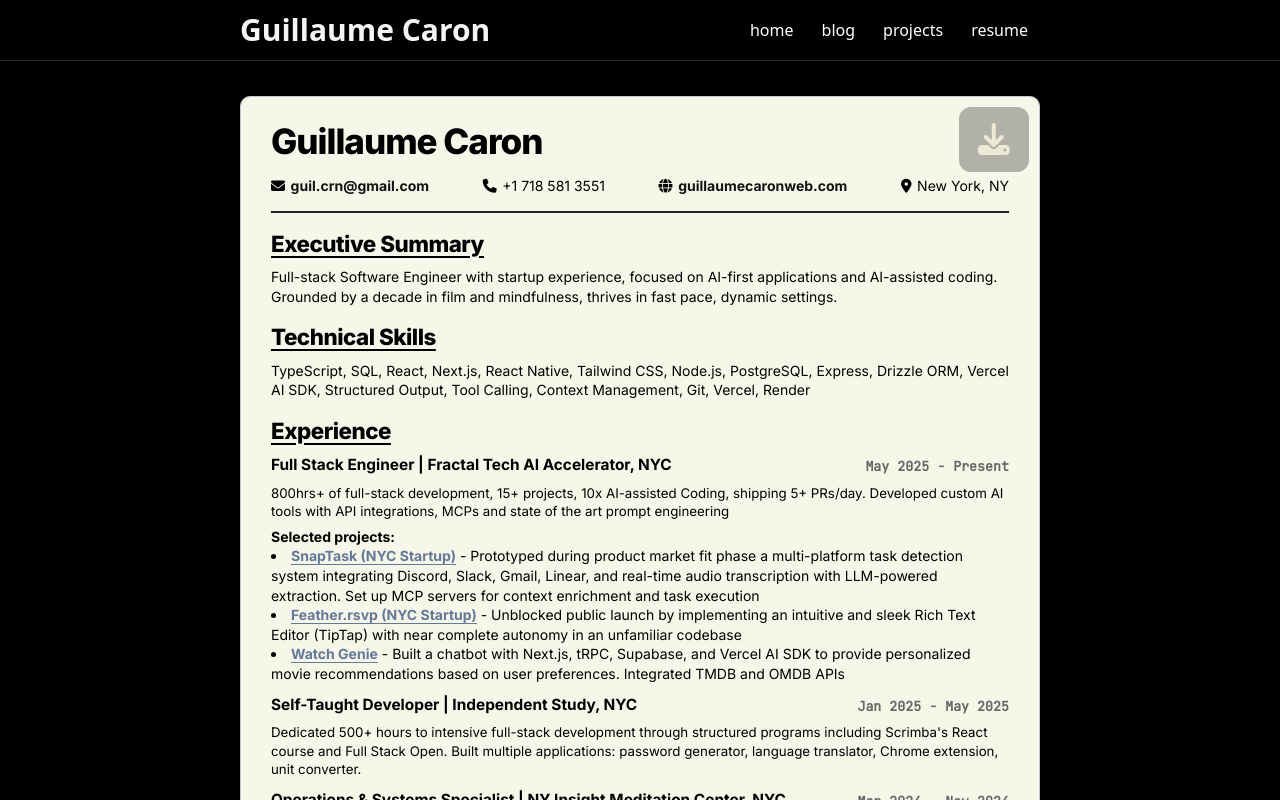
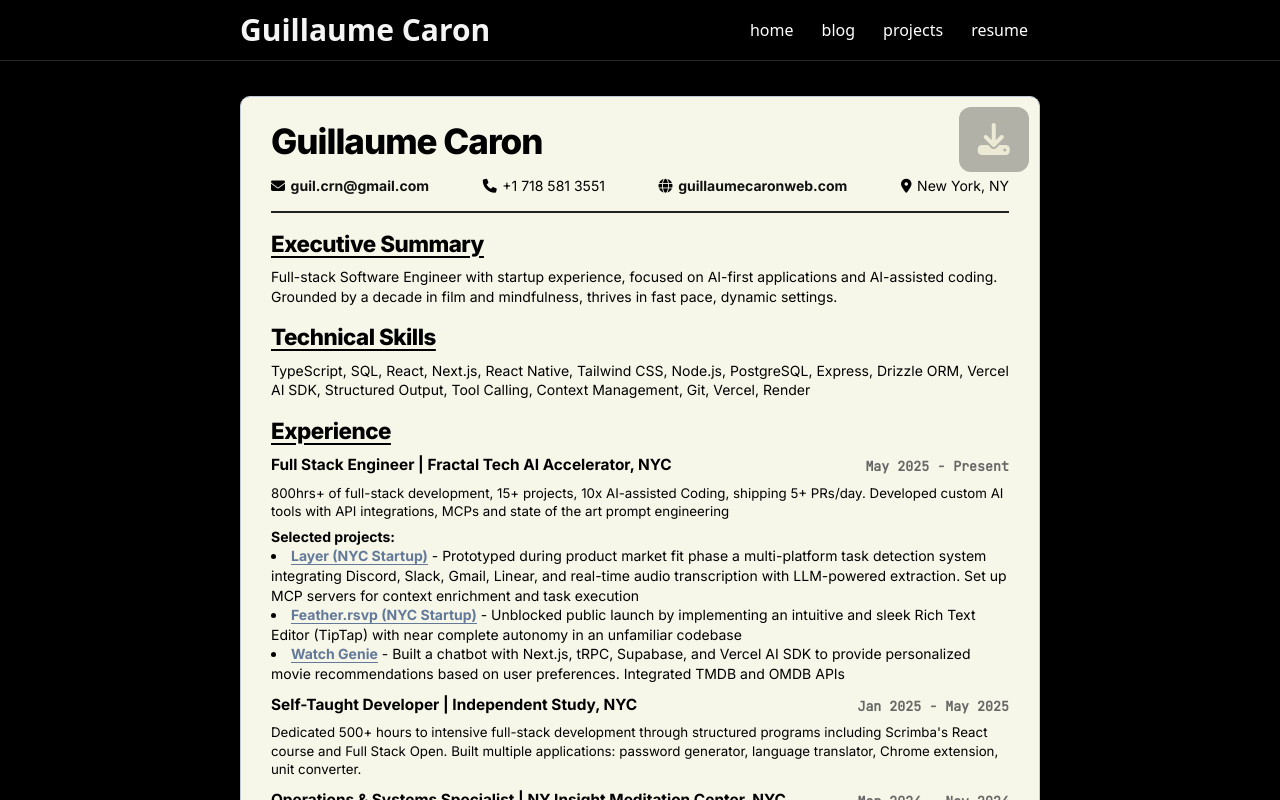
Before and after one commit to guy-car/portfolio-guillaume-caron, a Next.js app: page /resume in a window 1280 px wide. Shown: the top 800 px of the page. Built offline with nearby package versions, Linux system fonts and the light colour scheme.

Commit message:
fix Layer

```diff
--- a/app/resume/page.tsx
+++ b/app/resume/page.tsx
@@ -341,7 +341,7 @@ export default function ResumePage() {
                 <div className="job-description">
                   <p>800hrs+ of full-stack development, 15+ projects, 10x AI-assisted Coding, shipping 5+ PRs/day. Developed custom AI tools with API integrations, MCPs and state of the art prompt engineering</p>
                   <ul><b>Selected projects:</b></ul>
-                  <li><span className='work-highlight'><a href="https://www.buildwithlayer.com/" target="_blank" rel="noopener noreferrer" className="custom-link">SnapTask (NYC Startup)</a></span> - Prototyped during product market fit phase a multi-platform task detection system integrating Discord, Slack, Gmail, Linear, and real-time audio transcription with LLM-powered extraction. Set up MCP servers for context enrichment and task execution</li>
+                  <li><span className='work-highlight'><a href="https://www.buildwithlayer.com/" target="_blank" rel="noopener noreferrer" className="custom-link">Layer (NYC Startup)</a></span> - Prototyped during product market fit phase a multi-platform task detection system integrating Discord, Slack, Gmail, Linear, and real-time audio transcription with LLM-powered extraction. Set up MCP servers for context enrichment and task execution</li>
                   <li><span className='work-highlight'><a href="https://www.feather.rsvp/" target="_blank" rel="noopener noreferrer" className="custom-link">Feather.rsvp (NYC Startup)</a></span> - Unblocked public launch by implementing an intuitive and sleek Rich Text Editor (TipTap) with near complete autonomy in an unfamiliar codebase</li>
                   <li><span className='work-highlight'><a href="https://week2-chatbot.vercel.app/" target="_blank" rel="noopener noreferrer" className="custom-link">Watch Genie</a></span> - Built a chatbot with Next.js, tRPC, Supabase, and Vercel AI SDK to provide personalized movie recommendations based on user preferences. Integrated TMDB and OMDB APIs</li>
 
```
